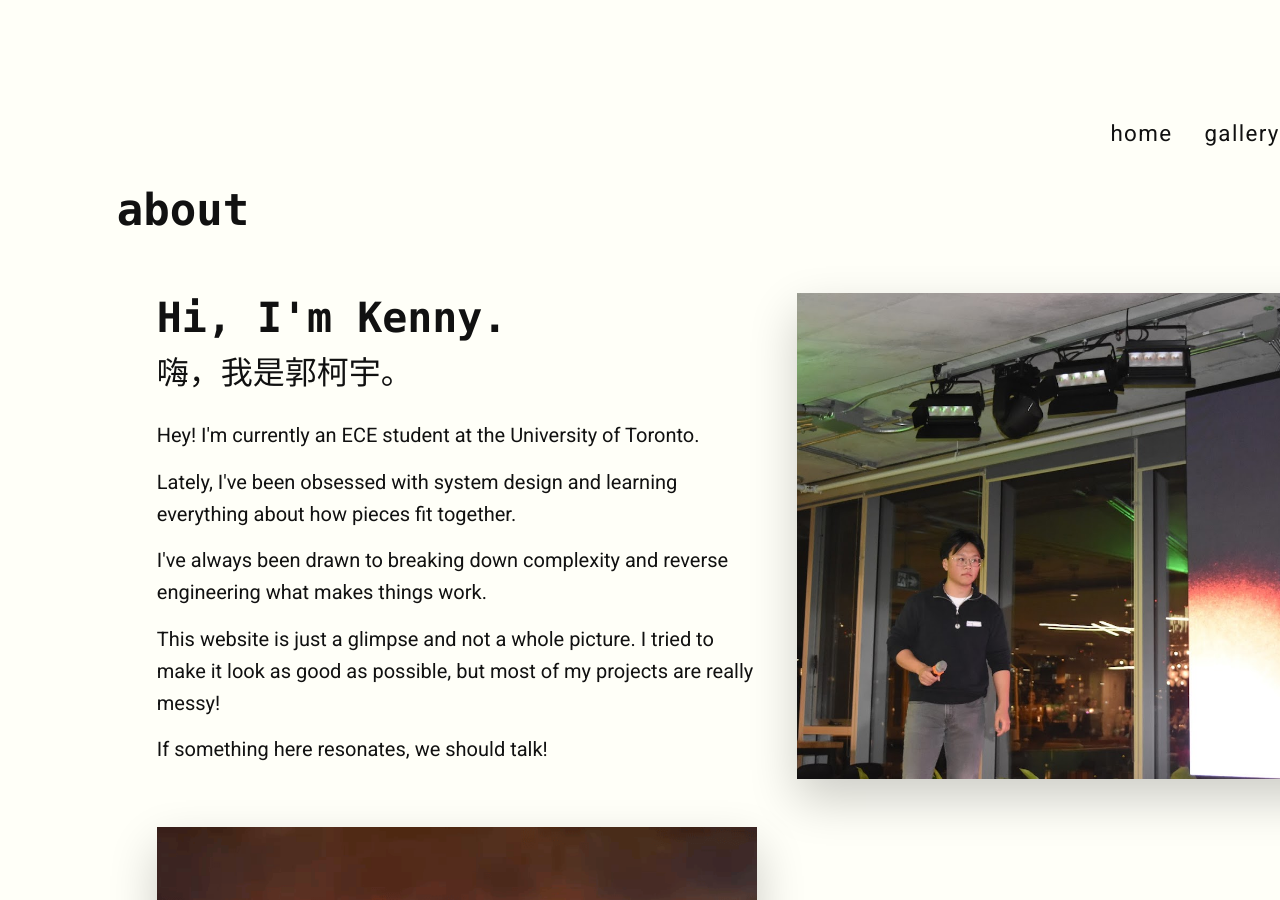
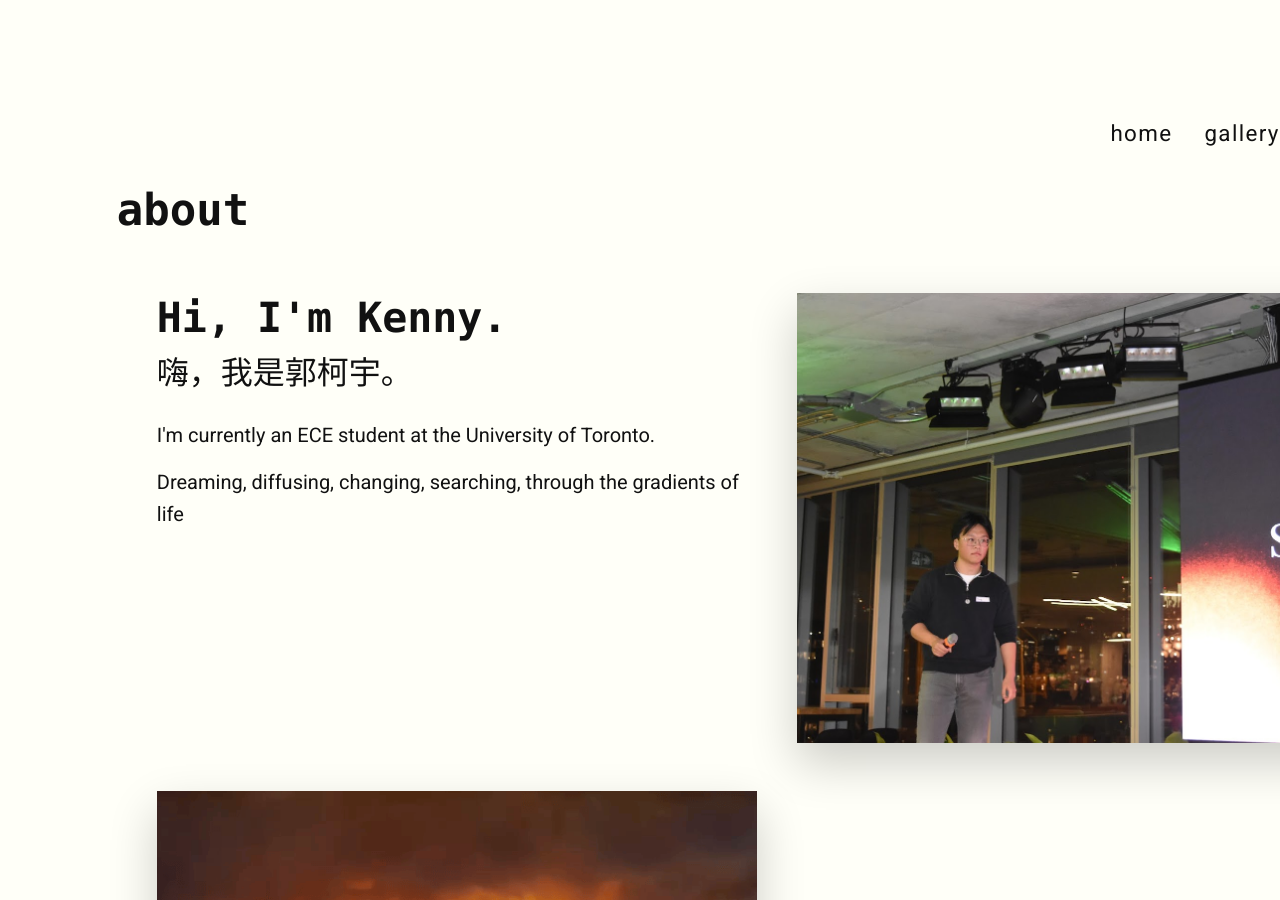
Before and after one commit to kennykguo/kennykguo.github.io, a Jekyll site: the page built from docs/index.html, in a window 1280 px wide and 900 px high. Built offline with Jekyll 4.4.1, drawn with Linux system fonts in a browser that asks for light colours.

Commit message:
body para update

```diff
--- a/docs/index.html
+++ b/docs/index.html
@@ -8,12 +8,11 @@ title: about
       <h2>Hi, I'm Kenny.</h2>
       <p class="hello-zh">嗨，我是郭柯宇。</p>
       <div class="intro-copy">
-        <p>Hey! I'm currently an ECE student at the University of Toronto.</p>
-        <p>Lately, I've been obsessed with system design and learning everything about how pieces fit together.</p>
-        <p>I've always been drawn to breaking down complexity and reverse engineering what makes things work.</p>
-        <p>This website is just a glimpse and not a whole picture. I tried to make it look as good as possible, but most
-          of my projects are really messy!</p>
-        <p>If something here resonates, we should talk!</p>
+        <p>I'm currently an ECE student at the University of Toronto.</p>
+        <p>
+          Dreaming, diffusing, changing, searching, through the gradients of life
+        </p>
+
       </div>
     </div>
     <div class="layer-media">
```
